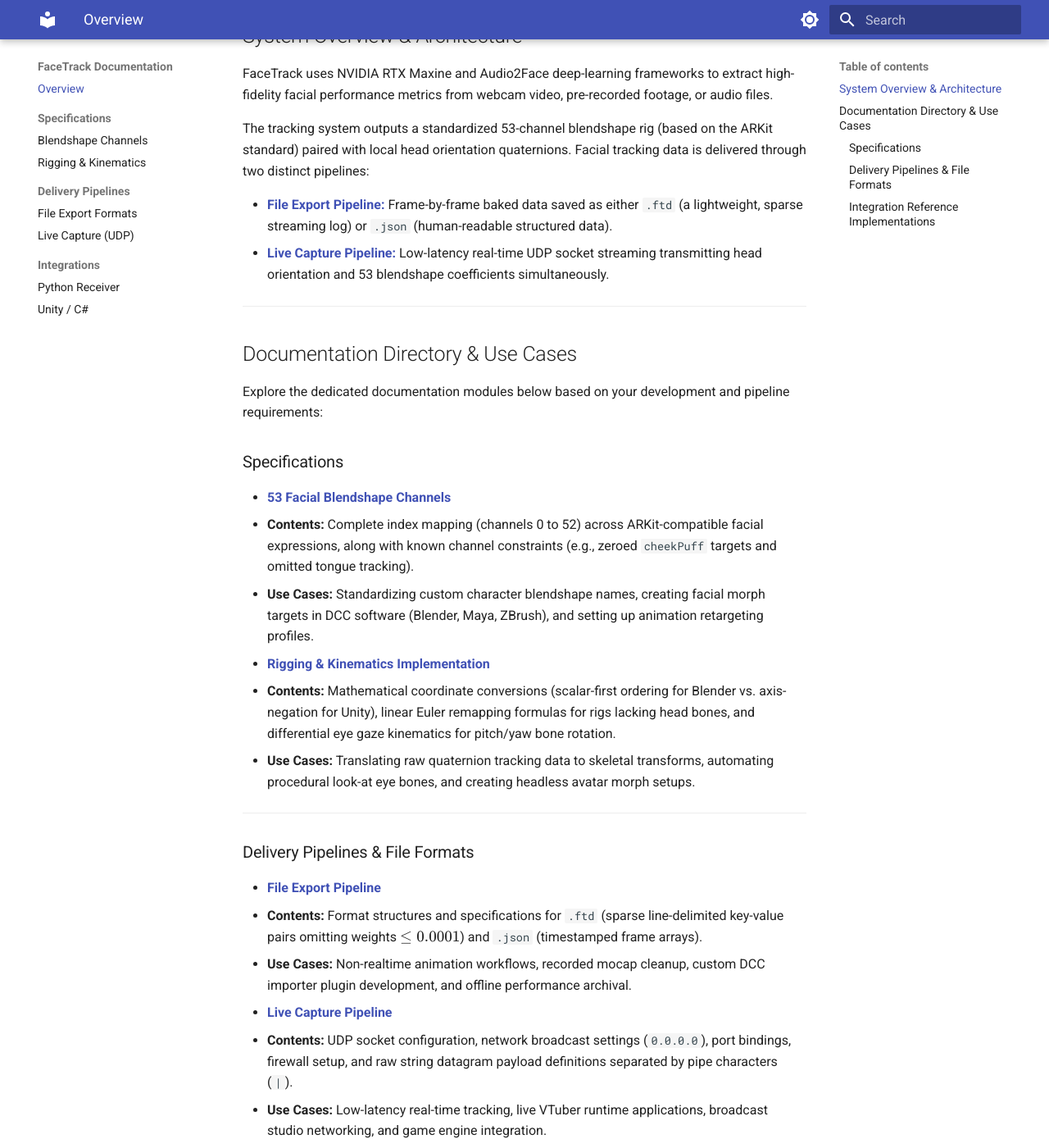
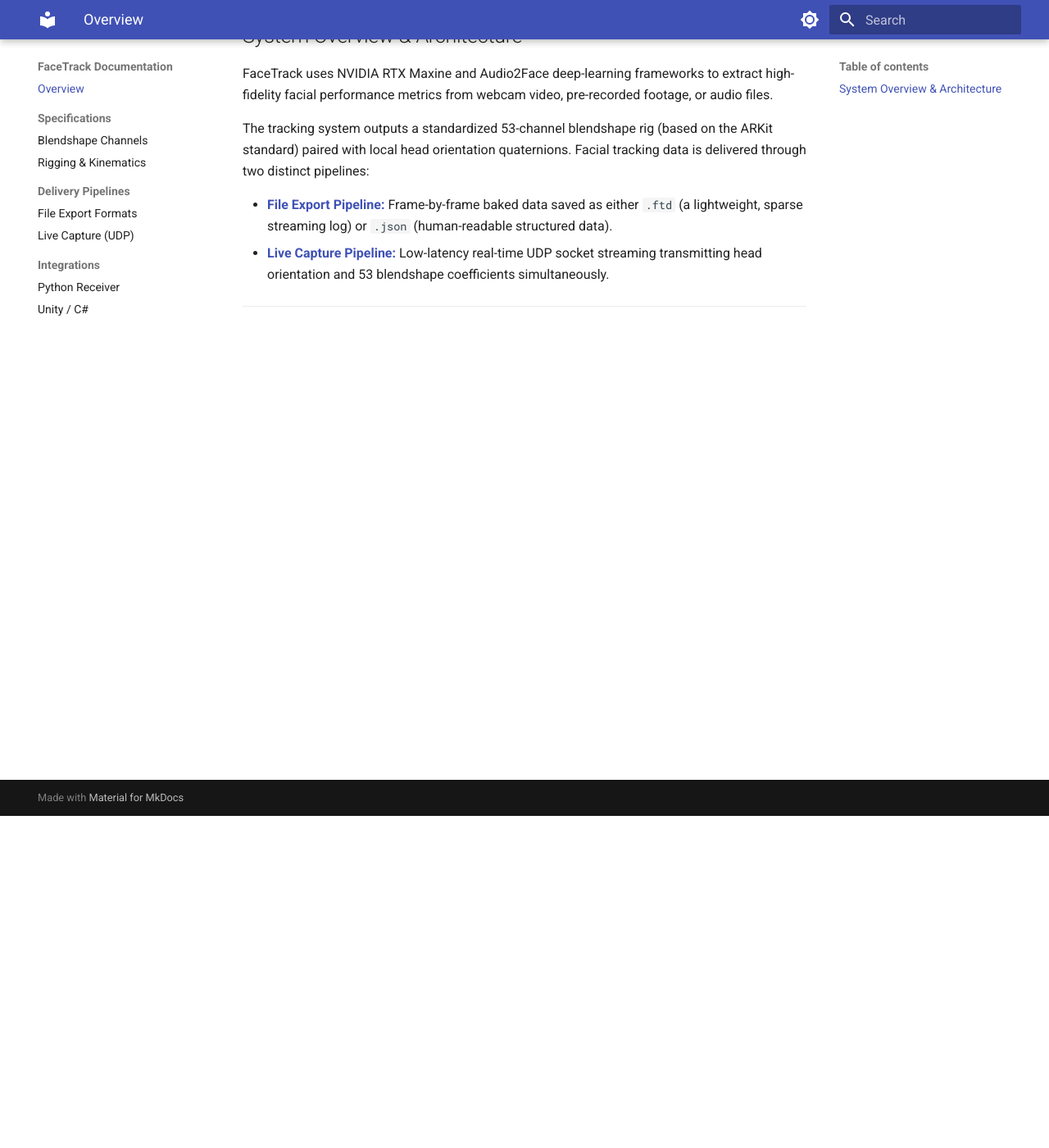
Before and after one commit to soulcatentertainment/FaceTrack-Developer-Guide, an MkDocs documentation site: the page built from docs/index.md, in a window 1280 px wide and 1400 px high, scrolled down 405 px. Shown: the whole window at 82% size. Built offline with MkDocs 1.6.1 and Material for MkDocs 9.7.7, drawn with Linux system fonts in a browser that asks for light colours; some of the changed text lies outside the part shown.

Commit message:
Updated the pages

```diff
--- a/docs/index.md
+++ b/docs/index.md
@@ -18,40 +18,3 @@
 - **[Live Capture Pipeline:](pipelines/live-capture.md)** Low-latency real-time UDP socket streaming transmitting head orientation and 53 blendshape coefficients simultaneously.
 
 ---
-
-## Documentation Directory & Use Cases
-
-Explore the dedicated documentation modules below based on your development and pipeline requirements:
-
-### Specifications
-
-- **[53 Facial Blendshape Channels](specifications/blendshapes.md)**
-  - **Contents:** Complete index mapping (channels 0 to 52) across ARKit-compatible facial expressions, along with known channel constraints (e.g., zeroed `cheekPuff` targets and omitted tongue tracking).
-  - **Use Cases:** Standardizing custom character blendshape names, creating facial morph targets in DCC software (Blender, Maya, ZBrush), and setting up animation retargeting profiles.
-
-- **[Rigging & Kinematics Implementation](specifications/kinematics.md)**
-  - **Contents:** Mathematical coordinate conversions (scalar-first ordering for Blender vs. axis-negation for Unity), linear Euler remapping formulas for rigs lacking head bones, and differential eye gaze kinematics for pitch/yaw bone rotation.
-  - **Use Cases:** Translating raw quaternion tracking data to skeletal transforms, automating procedural look-at eye bones, and creating headless avatar morph setups.
-
----
-
-### Delivery Pipelines & File Formats
-
-- **[File Export Pipeline](pipelines/file-export.md)**
-  - **Contents:** Format structures and specifications for `.ftd` (sparse line-delimited key-value pairs omitting weights $\le 0.0001$) and `.json` (timestamped frame arrays).
-  - **Use Cases:** Non-realtime animation workflows, recorded mocap cleanup, custom DCC importer plugin development, and offline performance archival.
-
-- **[Live Capture Pipeline](pipelines/live-capture.md)**
-  - **Contents:** UDP socket configuration, network broadcast settings (`0.0.0.0`), port bindings, firewall setup, and raw string datagram payload definitions separated by pipe characters (`|`).
-  - **Use Cases:** Low-latency real-time tracking, live VTuber runtime applications, broadcast studio networking, and game engine integration.
-
----
-
-### Integration Reference Implementations
-
-Located within the **[Live Capture Integration Samples](integrations/live-capture-integration.md)**, complete runtime implementations are provided for reference:
-
-- **Python UDP Receiver:** Lightweight socket listener for data logging, real-time metrics parsing, and terminal inspection.
-  - **Use Cases:** Custom analytical dashboards, standalone robotics control, AI pipelines, and headless tracking verification.
-- **C# / Unity Receiver:** Multi-threaded, thread-safe runtime component featuring right-to-left-handed coordinate transforms, dynamic `SkinnedMeshRenderer` weight updates, and `preventDoubleJaw` transform filtering.
-  - **Use Cases:** Direct avatar actuation in Unity, live streaming apps, interactive game mechanics, and virtual production runtimes.
```
